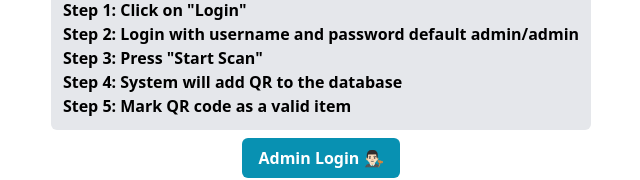
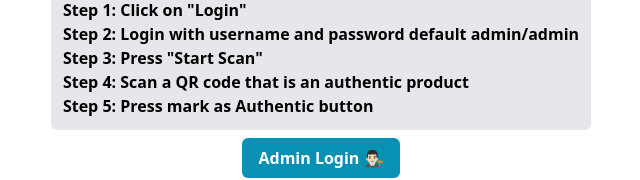
Before and after one commit to TheBlankness/qr-validator, a SvelteKit app: page / in a window 1280 px wide. Shown: the part 478-658 px from the top of the page, without its empty margins (319-959 px from the left). Built offline with nearby package versions, Linux system fonts and the light colour scheme.

Commit message:
another small fix

```diff
--- a/src/routes/+page.svelte
+++ b/src/routes/+page.svelte
@@ -27,9 +27,9 @@
     </p>
     <p class="text-md font-semibold">Step 3: Press "Start Scan"</p>
     <p class="text-md font-semibold">
-      Step 4: System will add QR to the database
+      Step 4: Scan a QR code that is an authentic product
     </p>
-    <p class="text-md font-semibold">Step 5: Mark QR code as a valid item</p>
+    <p class="text-md font-semibold">Step 5: Press mark as Authentic button</p>
   </div>
 
   <a
--- a/src/routes/addqr/+page.svelte
+++ b/src/routes/addqr/+page.svelte
@@ -93,7 +93,7 @@
       class="px-4 bg-green-700 text-white p-2 rounded-md"
       on:click={() => {
         insertOrUpdateObject(myqrcodes, scannedText, true);
-      }}>Mark above code as Valid</button
+      }}>Mark above code as Authentic</button
     >
   {:else}
     <button
--- a/src/routes/scan/+page.svelte
+++ b/src/routes/scan/+page.svelte
@@ -83,6 +83,13 @@
       Not Authentic Product
     </p>
   {/if}
+
+  <a
+    href="/"
+    class="mt-2 bg-zinc-600 hover:bg-zinc-800 text-white font-bold py-2 px-4 rounded-md mb-4 inline-block"
+  >
+    Go to Home
+  </a>
 </main>
 
 <style>
```
